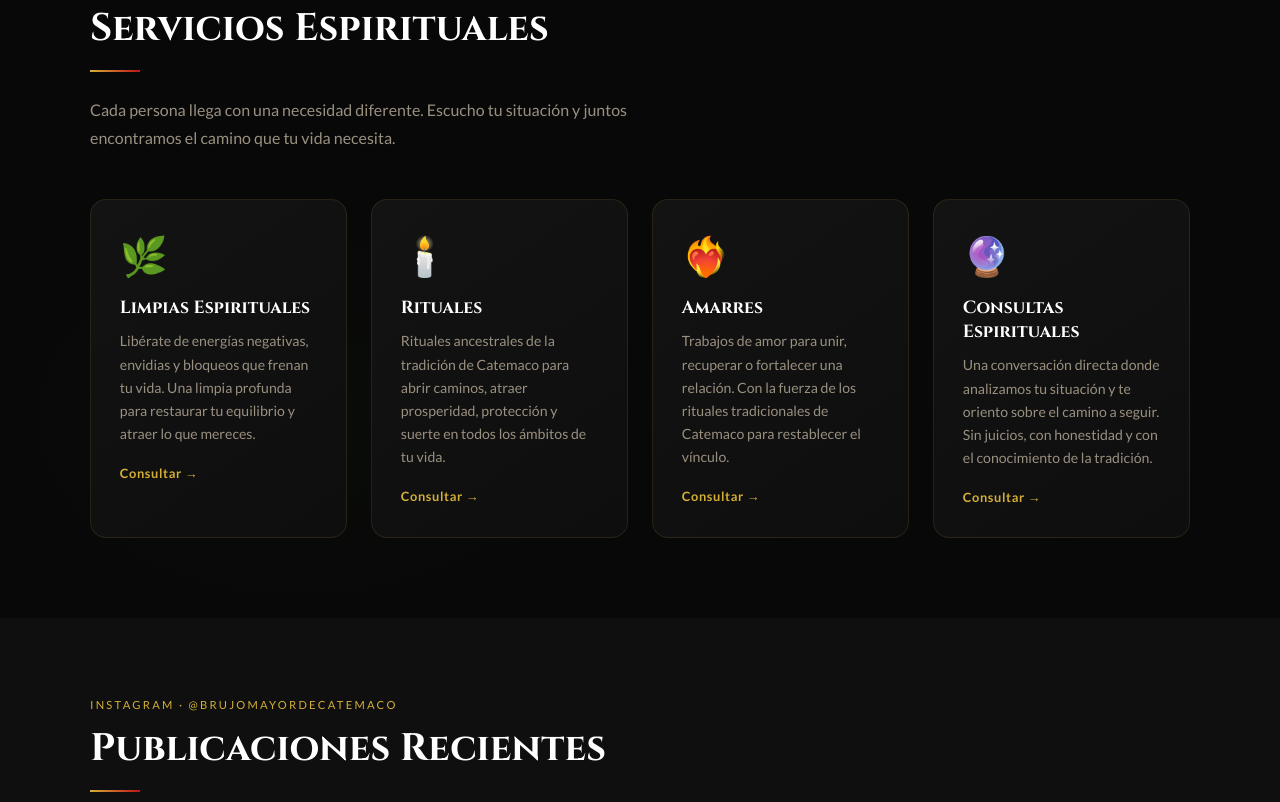
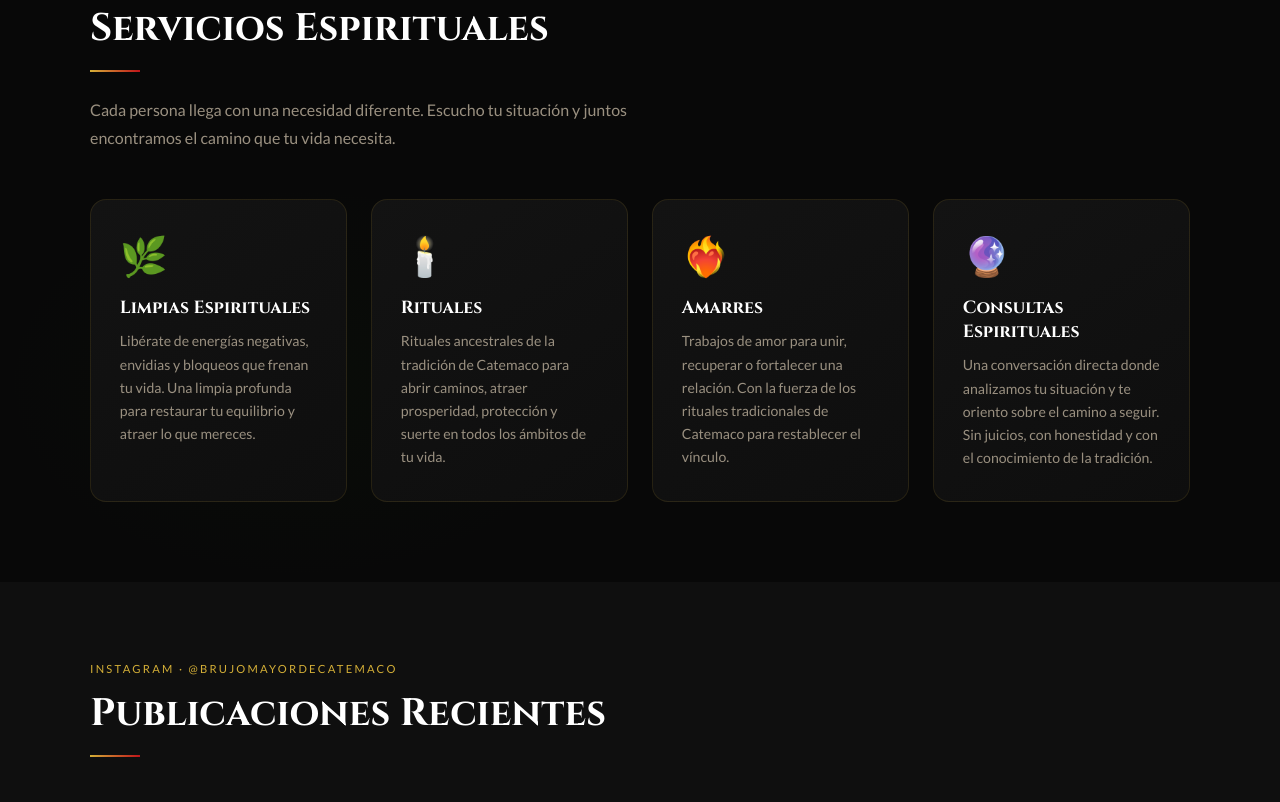
Before and after one commit to agenciagya/kit-instagram-web, a website: page index.html in a window 1280 px wide. Shown: the part 1952-2754 px from the top of the page. Drawn offline with Linux system fonts and the light colour scheme.

Commit message:
eliminar enlaces wa

```diff
--- a/index.html
+++ b/index.html
@@ -927,28 +927,24 @@ height="0" width="0" style="display:none;visibility:hidden"></iframe></noscript>
         <span class="servicio-icon">🌿</span>
         <div class="servicio-name">Limpias Espirituales</div>
         <p class="servicio-desc">Libérate de energías negativas, envidias y bloqueos que frenan tu vida. Una limpia profunda para restaurar tu equilibrio y atraer lo que mereces.</p>
-        <a href="https://wa.me/522293236417?text=Hola,%20quiero%20información%20sobre%20limpias%20espirituales" target="_blank" class="servicio-cta">Consultar →</a>
       </div>
 
       <div class="servicio-card">
         <span class="servicio-icon">🕯️</span>
         <div class="servicio-name">Rituales</div>
         <p class="servicio-desc">Rituales ancestrales de la tradición de Catemaco para abrir caminos, atraer prosperidad, protección y suerte en todos los ámbitos de tu vida.</p>
-        <a href="https://wa.me/522293236417?text=Hola,%20quiero%20información%20sobre%20rituales" target="_blank" class="servicio-cta">Consultar →</a>
       </div>
 
       <div class="servicio-card">
         <span class="servicio-icon">❤️‍🔥</span>
         <div class="servicio-name">Amarres</div>
         <p class="servicio-desc">Trabajos de amor para unir, recuperar o fortalecer una relación. Con la fuerza de los rituales tradicionales de Catemaco para restablecer el vínculo.</p>
-        <a href="https://wa.me/522293236417?text=Hola,%20quiero%20información%20sobre%20amarres" target="_blank" class="servicio-cta">Consultar →</a>
       </div>
 
       <div class="servicio-card">
         <span class="servicio-icon">🔮</span>
         <div class="servicio-name">Consultas Espirituales</div>
         <p class="servicio-desc">Una conversación directa donde analizamos tu situación y te oriento sobre el camino a seguir. Sin juicios, con honestidad y con el conocimiento de la tradición.</p>
-        <a href="https://wa.me/522293236417?text=Hola,%20quiero%20una%20consulta%20espiritual" target="_blank" class="servicio-cta">Consultar →</a>
       </div>
 
     </div>
```
